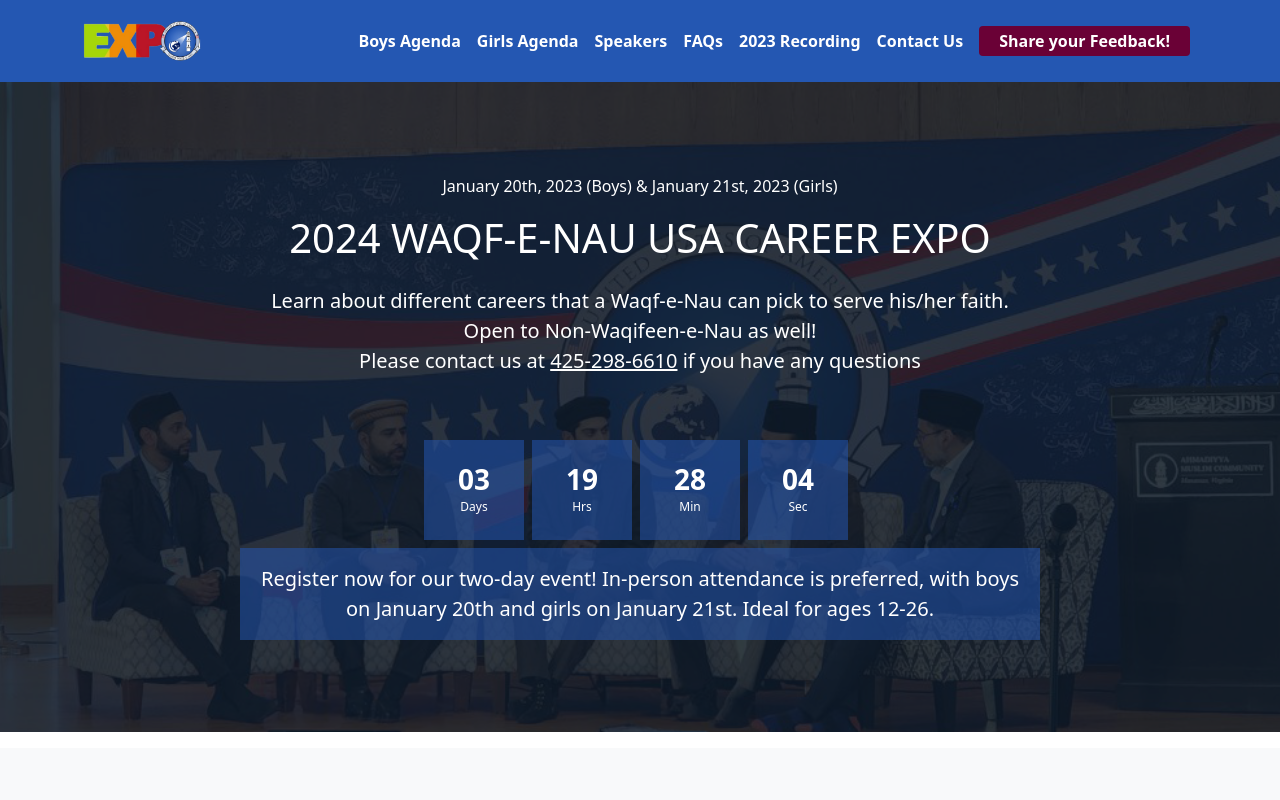
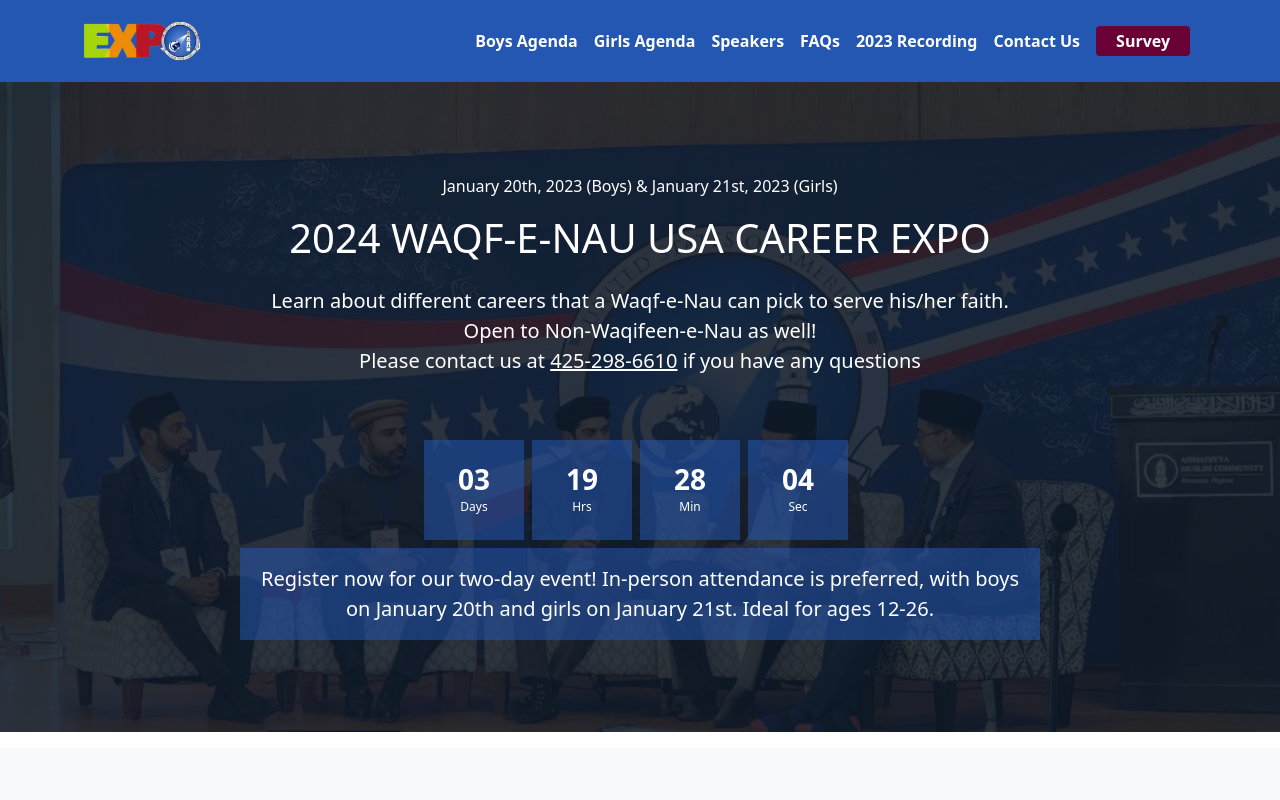
Before and after one commit to tofik-khan/wn-expo, a Next.js app: page / in a window 1280 px wide. Shown: the top 800 px of the page. Built offline with nearby package versions, Linux system fonts and the light colour scheme.

Commit message:
BUG: fix button on Nav

```diff
--- a/partials/Nav.js
+++ b/partials/Nav.js
@@ -105,7 +105,7 @@ export const Navigation = () => {
                 className="align-items-center"
               >
                 <Button variant="primary" size="small">
-                  Share your Feedback!
+                  Survey
                 </Button>
               </Nav.Link>
             </Nav>
```
